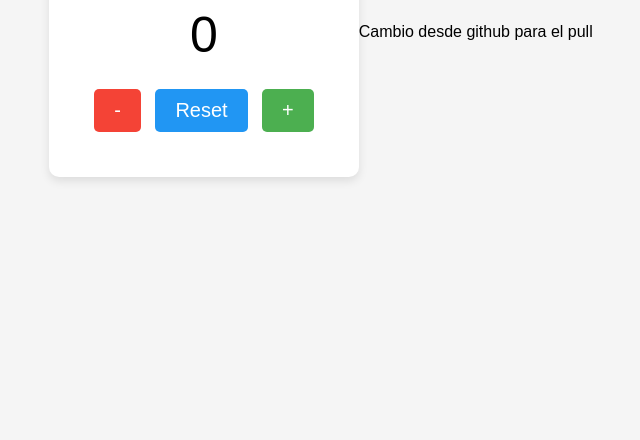
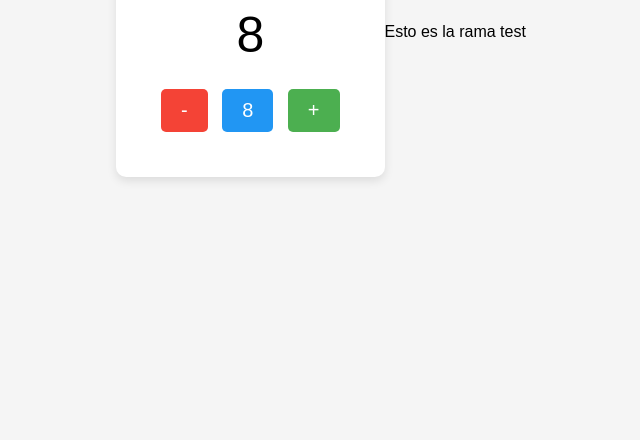
Before and after one commit to TeresaCabanas/proyecto, a plain HTML site: page index.html in a window 1280 px wide. Shown: the part 376-816 px from the top of the page, without its empty margins (319-959 px from the left). Drawn offline with Linux system fonts and the light colour scheme.

Commit message:
Cambio al 8

```diff
--- a/index.html
+++ b/index.html
@@ -9,14 +9,14 @@
 <body>
     <div class="container">
         <h1>Contador</h1>
-        <p id="counter">0</p>
+        <p id="counter">8</p>
         <div class="buttons">
             <button id="decrease">-</button>
-            <button id="reset">Reset</button>
+            <button id="reset">8</button>
             <button id="increase">+</button>
         </div>
     </div>
-    <div>Cambio desde github para el pull</div>
+    <div>Esto es la rama test</div>
     <script src="script.js"></script>
 </body>
 </html>
```
